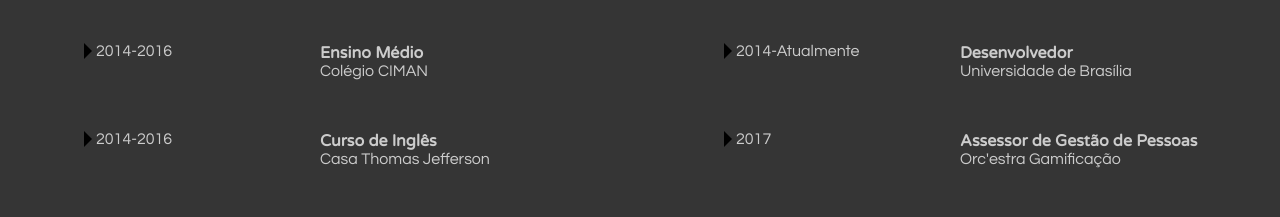
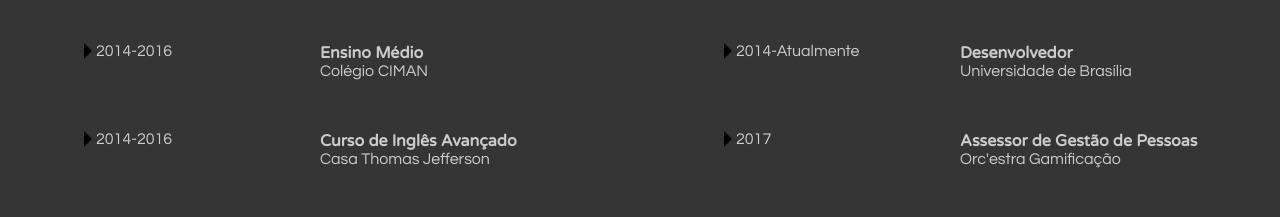
Before and after one commit to Phe0/React, a React (Create React App) app: page / in a window 1280 px wide. Shown: the part 1626-1843 px from the top of the page. Built offline with nearby package versions, Linux system fonts and the light colour scheme.

Commit message:
Small changes

```diff
--- a/src/Components/Contato/Contato.js
+++ b/src/Components/Contato/Contato.js
@@ -26,7 +26,7 @@ const Contato = () => {
                 <a href={`https://github.com/Phe0`} >
                     <img className="contato-icon icon-hover" src={require('../../img/logos/github-logo.png')} alt="github-logo" ></img>
                 </a>
-                <a href={`https://linkedin.com`} >
+                <a href={`https://linkedin.com/in/pedrofeo`} >
                     <img className="contato-icon icon-hover" src={require('../../img/logos/linkedin-white.png')} alt="github-logo" ></img>
                 </a>
             </div>
--- a/src/Components/EducacaoExperiencias/Educacao.js
+++ b/src/Components/EducacaoExperiencias/Educacao.js
@@ -13,7 +13,7 @@ class Educacao extends Component {
             periodo: '2014-2016'
         },
         {
-            nome: 'Curso de Inglês' ,
+            nome: 'Curso de Inglês Avançado',
             local: 'Casa Thomas Jefferson',
             periodo: '2014-2016'
         },        {
```
Also changed, not shown: 20 other files (tests, documents, lock files or other folders).
